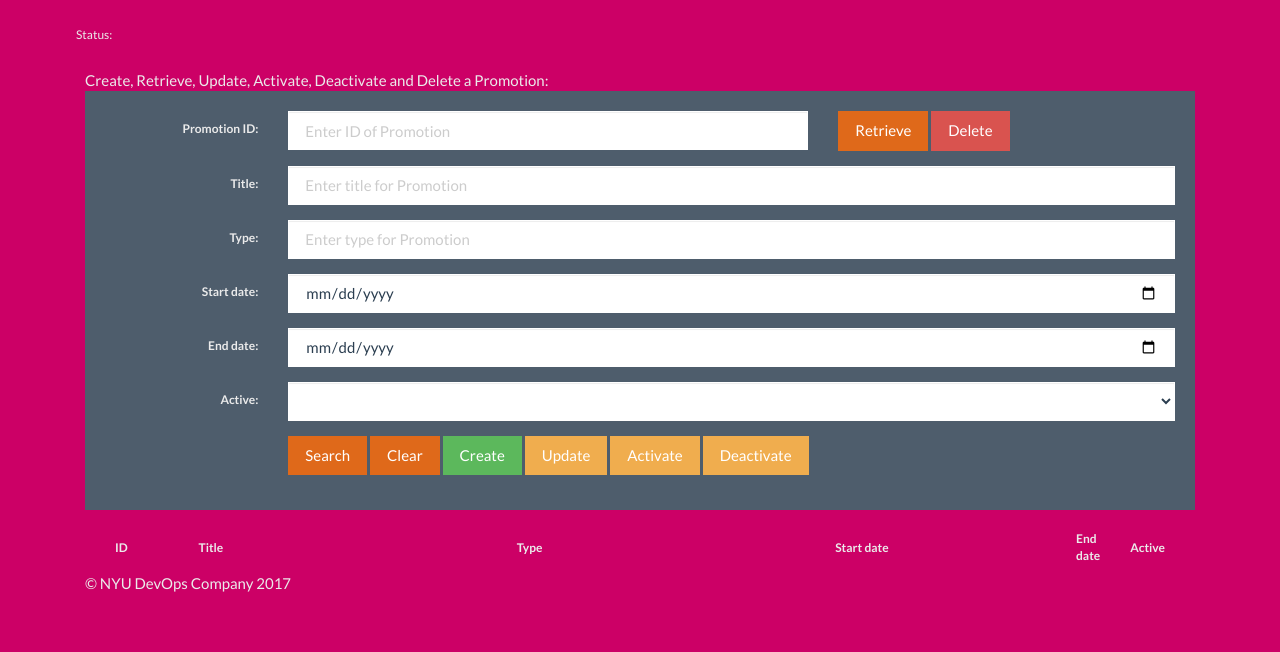
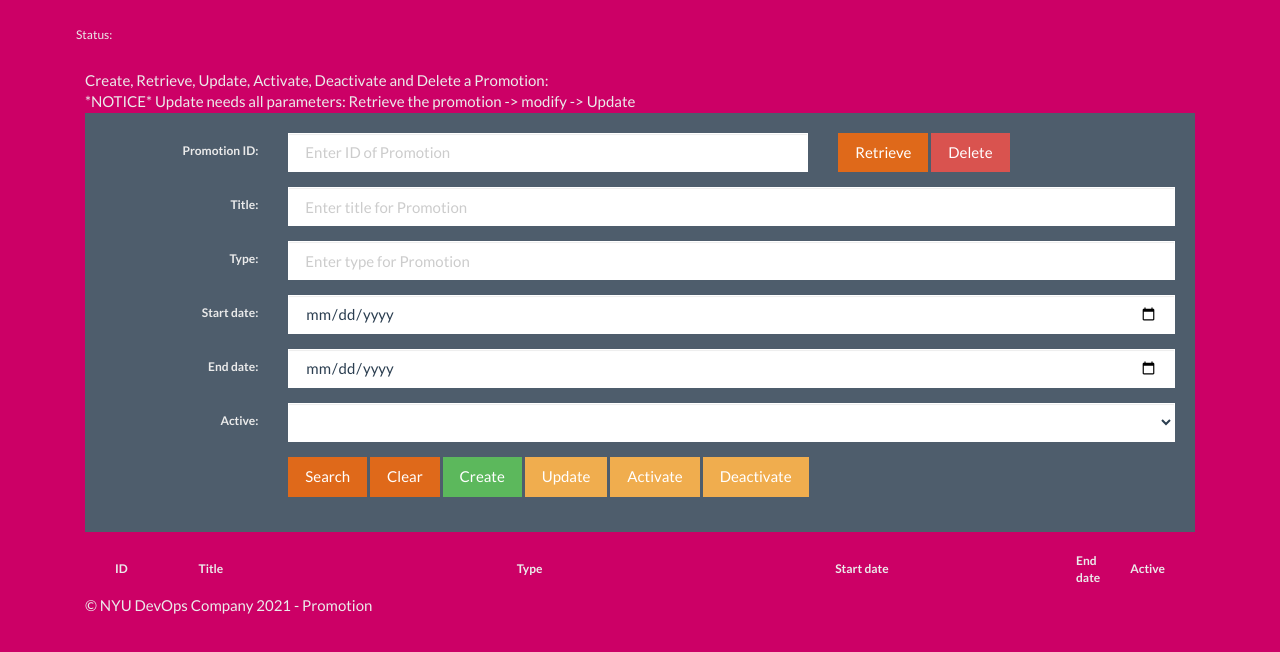
Before and after one commit to shihokuni/promotions, a plain HTML site: page service/static/index.html in a window 1280 px wide. Shown: the part 108-760 px from the top of the page. Drawn offline with Linux system fonts and the light colour scheme; files that its build step writes are made by us from their sources; files whose address does not match are found by name.

Commit message:
fix footer

```diff
--- a/service/static/index.html
+++ b/service/static/index.html
@@ -23,7 +23,8 @@
         </div>
 
         <div class="col-md-12" id="form_data">
-          Create, Retrieve, Update, Activate, Deactivate and Delete a Promotion:
+          Create, Retrieve, Update, Activate, Deactivate and Delete a Promotion:</br>
+          *NOTICE* Update needs all parameters: Retrieve the promotion -> modify -> Update
           <div class="well">
             <div class="form-horizontal">
               <div class="form-group">
@@ -104,7 +105,7 @@
 
         <footer>
           <br><br>
-          <p>&copy; NYU DevOps Company 2017</p>
+          <p>&copy; NYU DevOps Company 2021 - Promotion</p>
         </footer>
         </div><!--/span-->
      </div><!--/row-->
```
